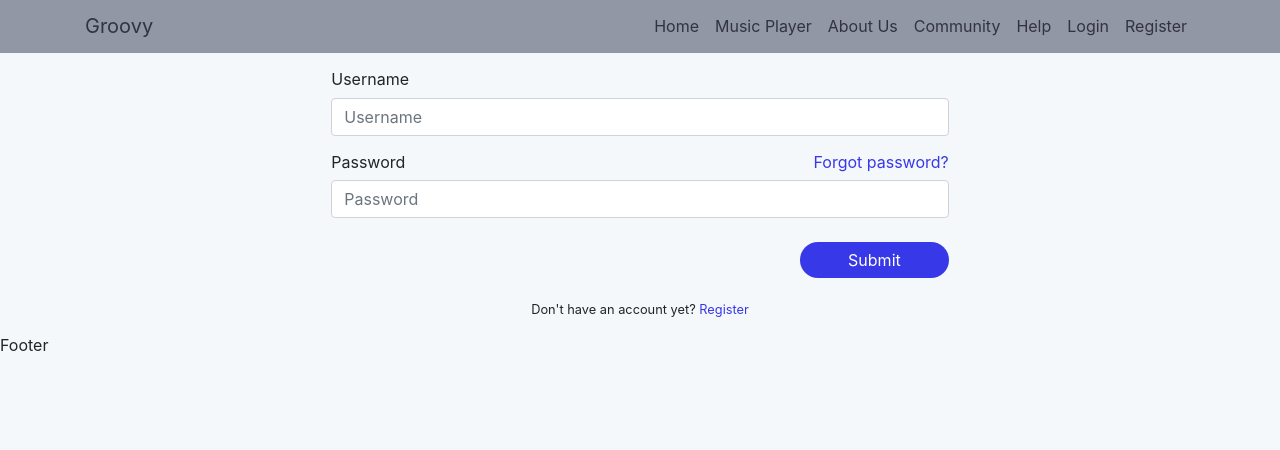
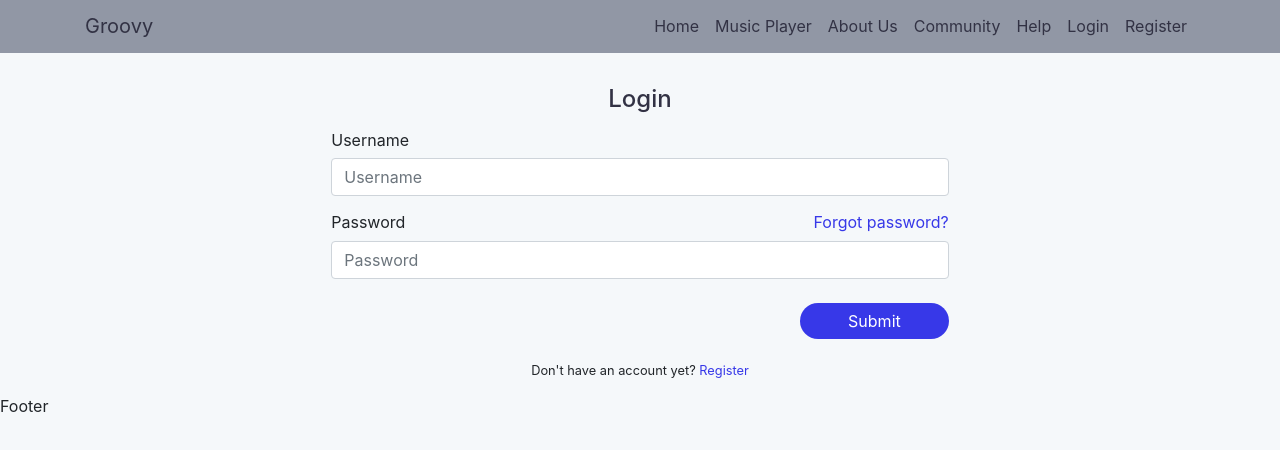
Before and after one commit to sthasubin429/groovy, a React (Create React App) app in the folder frontend/gui/: page /login in a window 1280 px wide. Shown: the top 450 px of the page. Built offline with nearby package versions, Linux system fonts and the light colour scheme; no server answers.

Commit message:
minor updates in login and register page

```diff
--- a/frontend/gui/src/pages/login.js
+++ b/frontend/gui/src/pages/login.js
@@ -25,6 +25,10 @@ export default function Login() {
 
 	return (
 		<div className='container d-flex flex-column align-items-center'>
+			<div className='col-12 col-sm-7'>
+				<h4 class='text-center text-gray-soft my-3 text-primary-colour'> Login </h4>
+			</div>
+
 			<div className='col-12 col-sm-7'>
 				{error ? (
 					<>
--- a/frontend/gui/src/pages/register.js
+++ b/frontend/gui/src/pages/register.js
@@ -42,6 +42,10 @@ export default function Register() {
 	return (
 		<>
 			<div className='container d-flex flex-column align-items-center'>
+				<div className='col-12 col-sm-7'>
+					<h4 class='text-center text-gray-soft my-3 text-primary-colour'> Login </h4>
+				</div>
+
 				<div className='col-12 col-sm-7'>
 					{error ? (
 						<>
```
